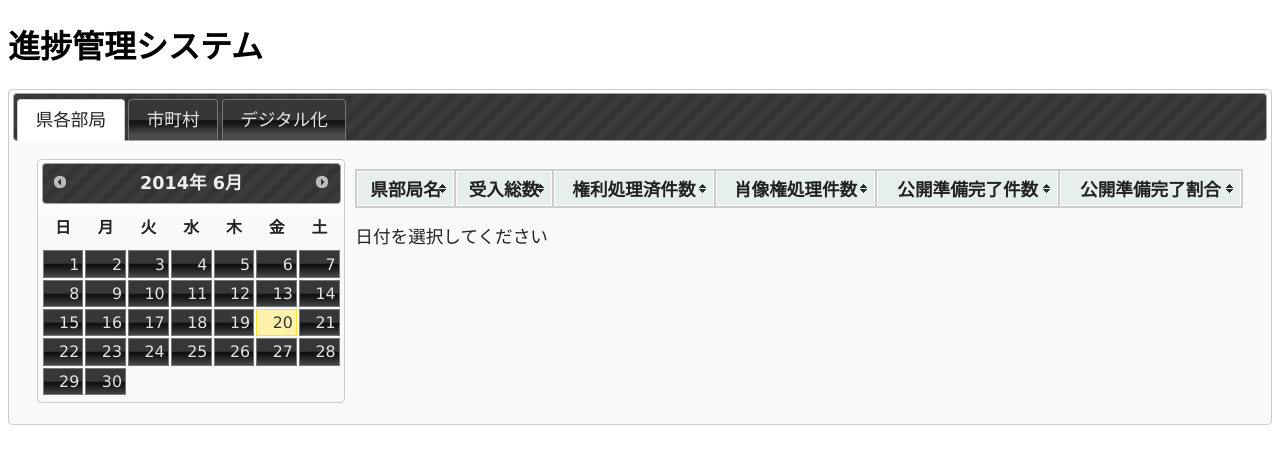
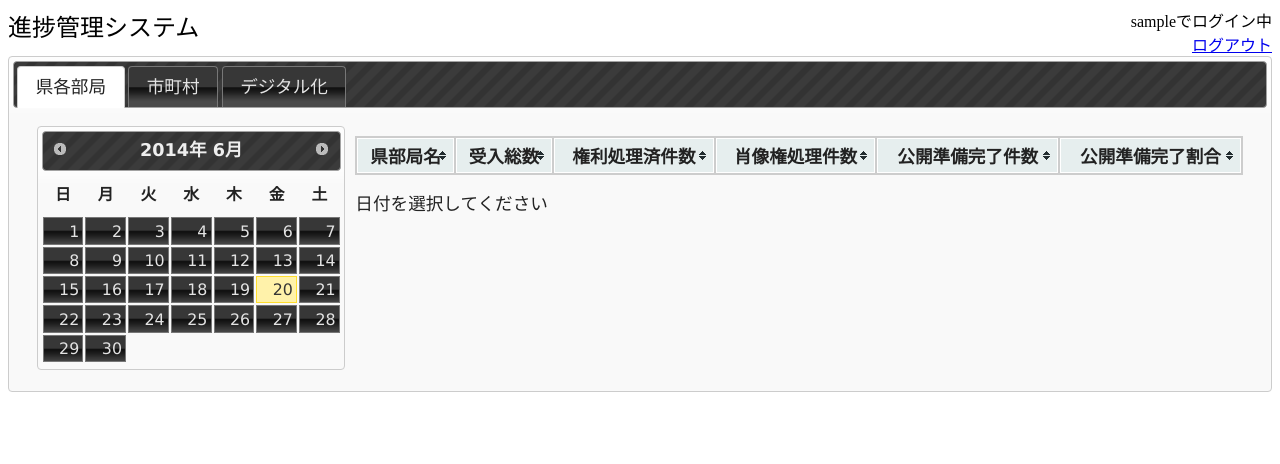
Before and after one commit to nabla-zero-develop/miyagi-archive-shinchoku, a PHP site: page / in a window 1280 px wide. Shown: the top 464 px of the page. Run offline with PHP 8.4, Linux system fonts and the light colour scheme; the visitor is signed in with stand-in values (Sample User, id 1); lists and menus that the app fills with data are empty.

Commit message:
ログアウト機能追加

```diff
--- a/shinchoku/css/shinchoku.css
+++ b/shinchoku/css/shinchoku.css
@@ -1,3 +1,18 @@
+.top-area > div[data-title] {
+    float: left;
+    text-align: left;
+    font-size: x-large;
+}
+
+.top-area > div[data-userinfo] {
+    float: right;
+    text-align: right;
+}
+
+.top-area > div[data-clearfix] {
+    clear: both;
+}
+
 .no-close .ui-dialog-titlebar-close {
     display: none;
 }
--- a/shinchoku/index.php
+++ b/shinchoku/index.php
@@ -26,7 +26,11 @@ if (!isset($_SESSION["USERNAME"])) {
 <title>進捗管理システム</title>
 </head>
 <body>
-<h1>進捗管理システム</h1>
+<div class="top-area">
+    <div data-title>進捗管理システム</div>
+    <div data-userinfo><?php echo $_SESSION["NICKNAME"] ?>でログイン中<br><a href="logout.php">ログアウト</a></div>
+    <div data-clearfix>
+</div>
 <div class="tabs">
     <ul>
         <li><a href="#department">県各部局</a></li>
--- a/shinchoku/login.php
+++ b/shinchoku/login.php
@@ -48,6 +48,8 @@ SQL;
     } catch (Exception $e) {
         $errorMessage = "システムエラーのため、ログインに失敗しました: " . $e->getMessage();
     }
+
+    session_destroy();
 }
 
 $viewUserId = htmlspecialchars($_POST["username"], ENT_QUOTES);
```
Also changed, not shown: shinchoku/logout.php (added, +12 -0 lines).
